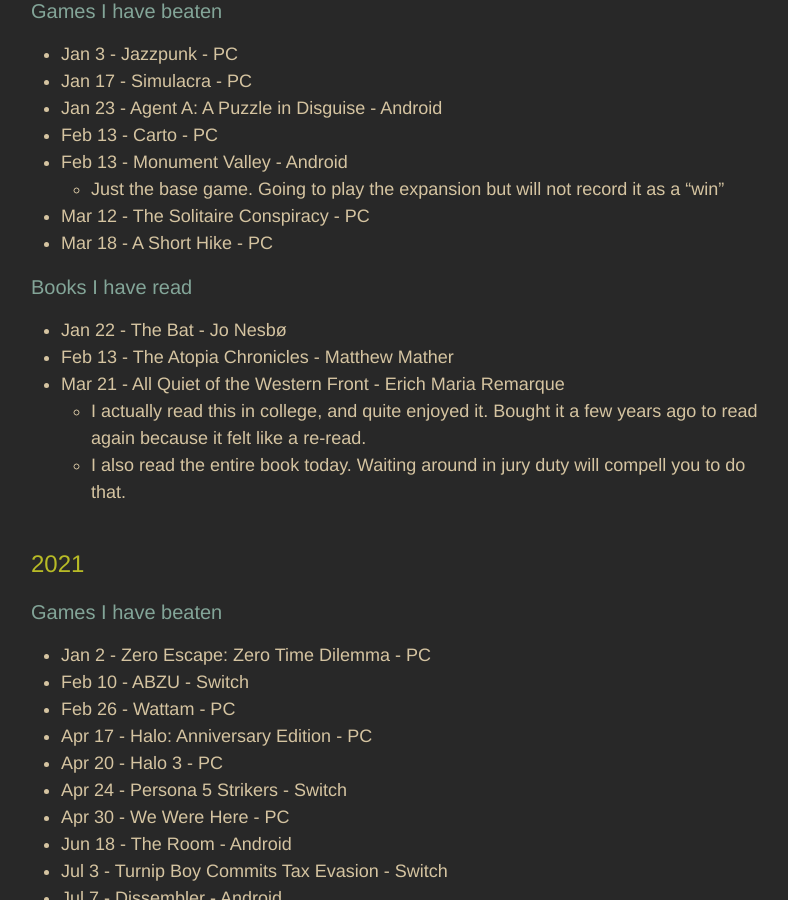
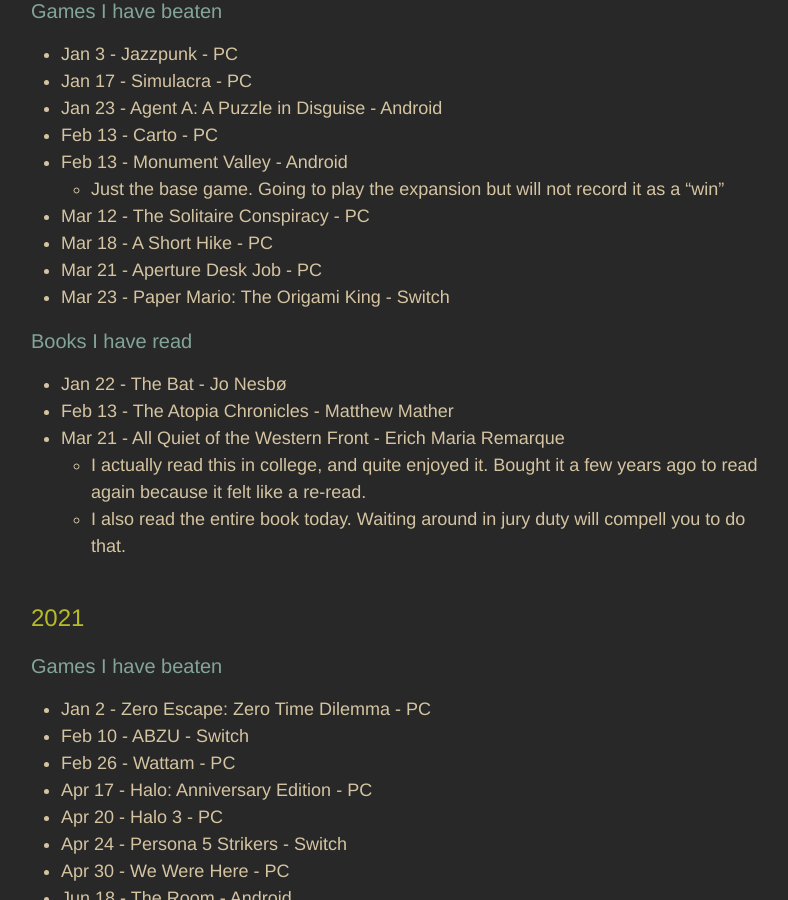
Before and after one commit to adkinsrs/sadkins_site, a Jekyll site: the page built from misc.md, in a window 1280 px wide and 900 px high, scrolled down 653 px. Shown: the whole window, without its empty margins (239-1027 px from the left). Built offline with Jekyll 4.4.1, drawn with Linux system fonts in a browser that asks for light colours.

Commit message:
beat a game

```diff
--- a/misc.md
+++ b/misc.md
@@ -31,6 +31,8 @@
   * Just the base game.  Going to play the expansion but will not record it as a "win"
 * Mar 12 - The Solitaire Conspiracy - PC
 * Mar 18 - A Short Hike - PC
+* Mar 21 - Aperture Desk Job - PC
+* Mar 23 - Paper Mario: The Origami King - Switch
 
 ### Books I have read
 
```
